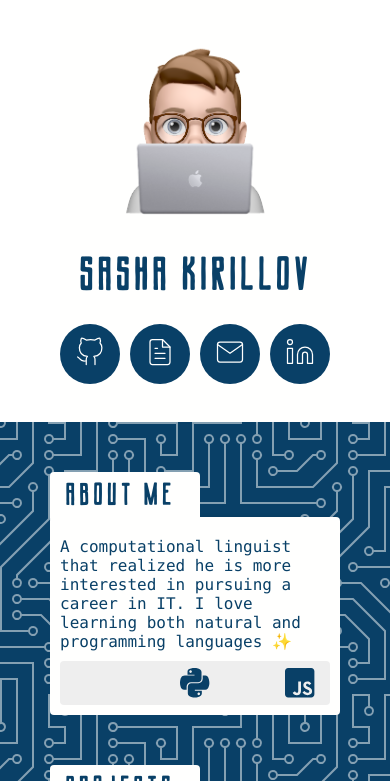
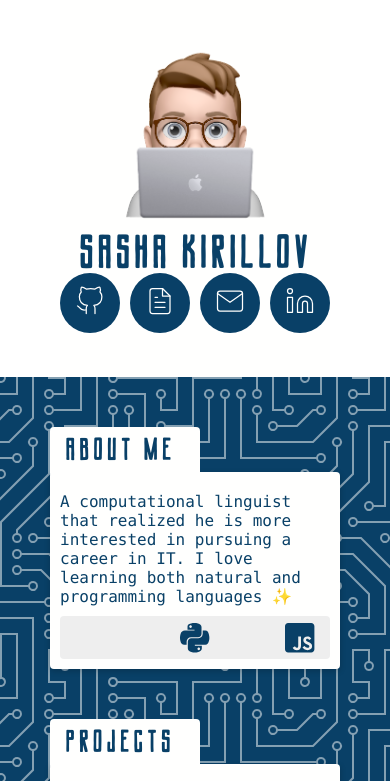
Before and after one commit to sasha-kir/homepage, a website built with webpack: page public/index.html in a window 390 px wide. Shown: the top 781 px of the page. Built offline with nearby package versions, Linux system fonts and the light colour scheme; files whose address does not match are found by name.

Commit message:
fix overflow

```diff
--- a/src/style.css
+++ b/src/style.css
@@ -5,7 +5,6 @@
     margin: 0;
     box-sizing: border-box;
     font-size: 1em;
-    overflow-x: hidden;
 }
 
 @font-face {
@@ -302,7 +301,7 @@ main {
     aside {
         padding-bottom: initial;
         padding-top: 30px;
-        grid-template-rows: 1fr 0.5fr 0.5fr;
+        grid-template-rows: 1fr 0.3fr .4fr;
     }
     #social-networks {
         grid-template-rows: auto;
```
